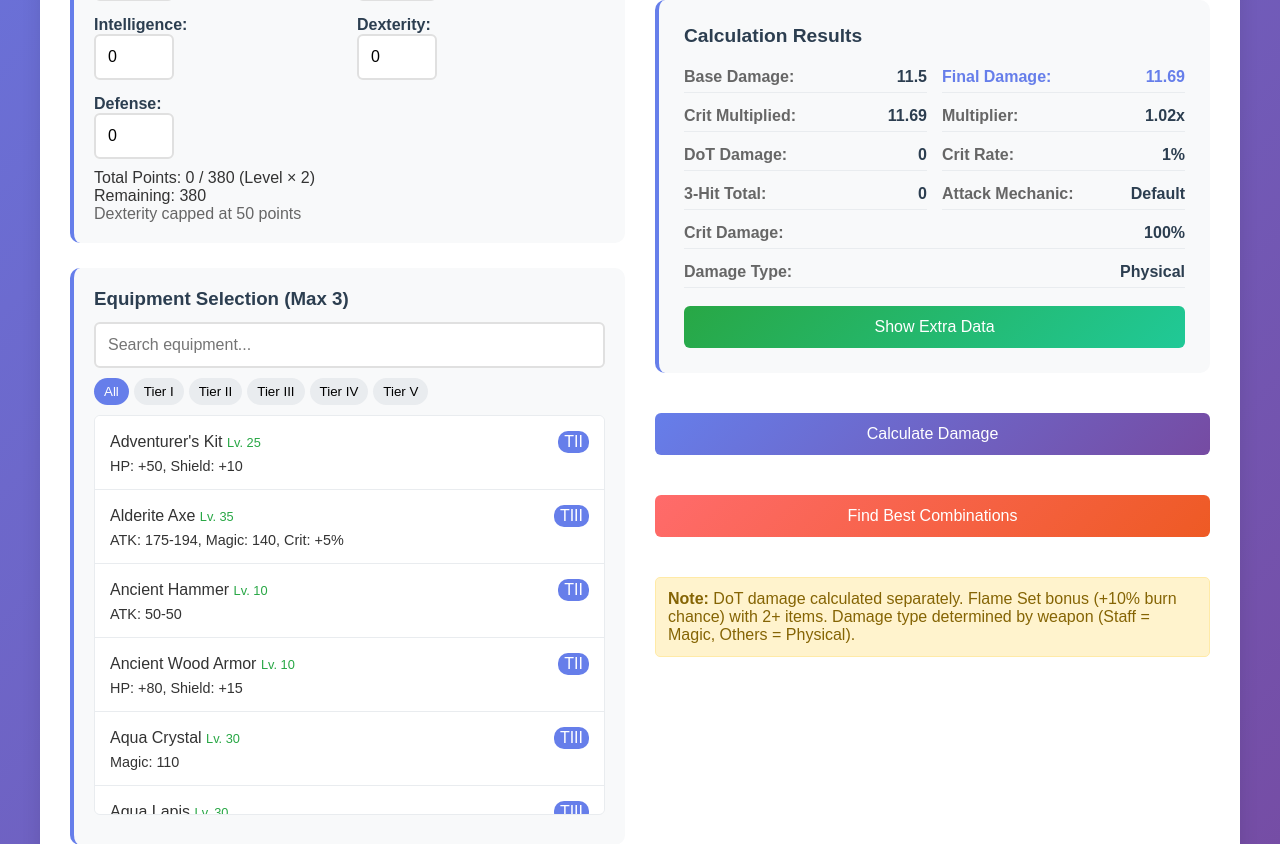
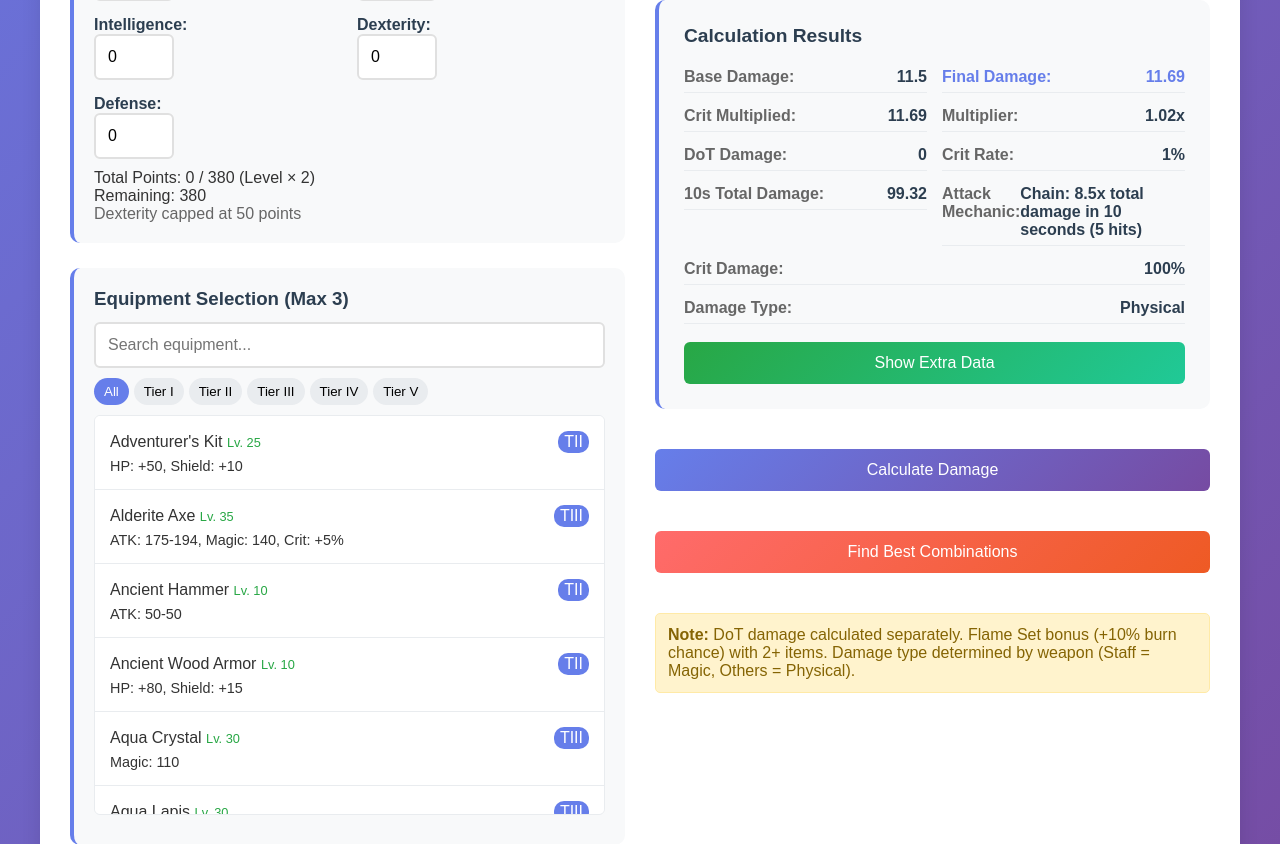
Before and after one commit to tuxKOH/critical-fantasy-calculator, a Flask app: page / in a window 1280 px wide. Shown: the part 848-1692 px from the top of the page. Run offline with Flask 3, Linux system fonts and the light colour scheme.

Commit message:
Add files via upload

```diff
--- a/templates/index.html
+++ b/templates/index.html
@@ -7,7 +7,7 @@ Copyright (C) 2024  @tux_koh
 <head>
     <meta charset="UTF-8">
     <meta name="viewport" content="width=device-width, initial-scale=1.0">
-    <title>-- OUTDATED --</title>
+    <title>Fantasy Damage Calculator</title>
     <style>
         * {
             margin: 0;
@@ -926,8 +926,8 @@ Copyright (C) 2024  @tux_koh
                                 <span class="result-value" id="resultDot">0</span>
                             </div>
                             <div class="result-item">
-                                <span class="result-label">3-Hit Total:</span>
-                                <span class="result-value" id="resultThreeHit">0</span>
+                                <span class="result-label">10s Total Damage:</span>
+                                <span class="result-value" id="resultTenSecond">0</span>
                             </div>
                         </div>
                         <div>
@@ -969,7 +969,7 @@ Copyright (C) 2024  @tux_koh
                     <h3>Top Damage Combinations</h3>
                     <div class="optimization-filters">
                         <button class="filter-btn active" onclick="setOptimizationType('final_damage')">Final Damage Top 10</button>
-                        <button class="filter-btn" onclick="setOptimizationType('three_hit')">3-Hit Total Top 10</button>
+                        <button class="filter-btn" onclick="setOptimizationType('ten_second')">10s Total Damage Top 10</button>
                         <button class="filter-btn" onclick="setOptimizationType('first_hit')">First Hit Top 10</button>
                         <button class="filter-btn" onclick="setOptimizationType('dot')">DoT Damage Top 10</button>
                     </div>
@@ -1373,10 +1373,10 @@ Copyright (C) 2024  @tux_koh
                     document.getElementById('resultCritDamage').textContent = result.crit_damage.toLocaleString() + '%';
                     document.getElementById('resultDamageType').textContent = result.damage_type === 'magic' ? 'Magic' : 'Physical';
 
-                    // Update three hit damage display
-                    if (result.three_hit_damage) {
-                        document.getElementById('resultThreeHit').textContent = result.three_hit_damage.total_damage.toLocaleString();
-                        document.getElementById('resultMechanic').textContent = result.three_hit_damage.mechanic;
+                    // Update ten second damage display
+                    if (result.ten_second_damage) {
+                        document.getElementById('resultTenSecond').textContent = result.ten_second_damage.total_damage.toLocaleString();
+                        document.getElementById('resultMechanic').textContent = result.ten_second_damage.mechanic;
                     }
 
                     // Show player stats if using point system
@@ -1495,7 +1495,7 @@ Copyright (C) 2024  @tux_koh
 
             const scoreLabel = {
                 'final_damage': 'Final Damage',
-                'three_hit': '3-Hit Total',
+                'ten_second': '10s Total Damage',
                 'first_hit': 'First Hit',
                 'dot': 'DoT Damage'
             }[result.optimization_type] || 'Score';
@@ -1505,7 +1505,7 @@ Copyright (C) 2024  @tux_koh
                     <div class="optimize-combo">
                         <h4>#${index + 1} - ${scoreLabel}: ${combo.score.toLocaleString()}</h4>
                         <p><strong>Final Damage:</strong> ${combo.final_damage.toLocaleString()}</p>
-                        <p><strong>3-Hit Total:</strong> ${combo.three_hit_total.toLocaleString()}</p>
+                        <p><strong>10s Total Damage:</strong> ${combo.ten_second_total.toLocaleString()}</p>
                         <p><strong>First Hit:</strong> ${combo.first_hit.toLocaleString()}</p>
                         <p><strong>DoT Damage:</strong> ${combo.dot_damage.toLocaleString()}</p>
                         <p><strong>Equipment:</strong> ${combo.equipment_names.join(', ')}</p>
@@ -1557,7 +1557,7 @@ Copyright (C) 2024  @tux_koh
                 method: 'POST',
                 headers: {
                     'Content-Type': 'application/json',
-                },
+                    },
                 body: JSON.stringify(data)
             })
             .then(response => response.json())
```
